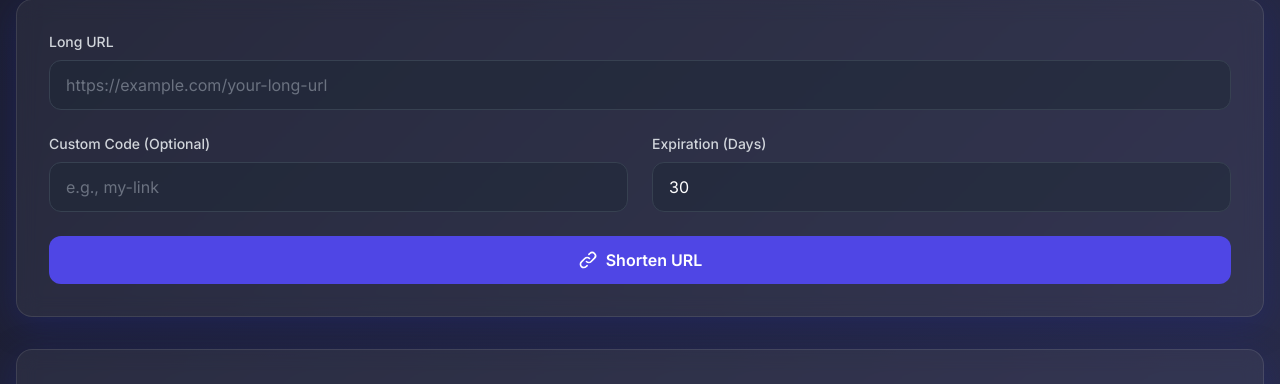
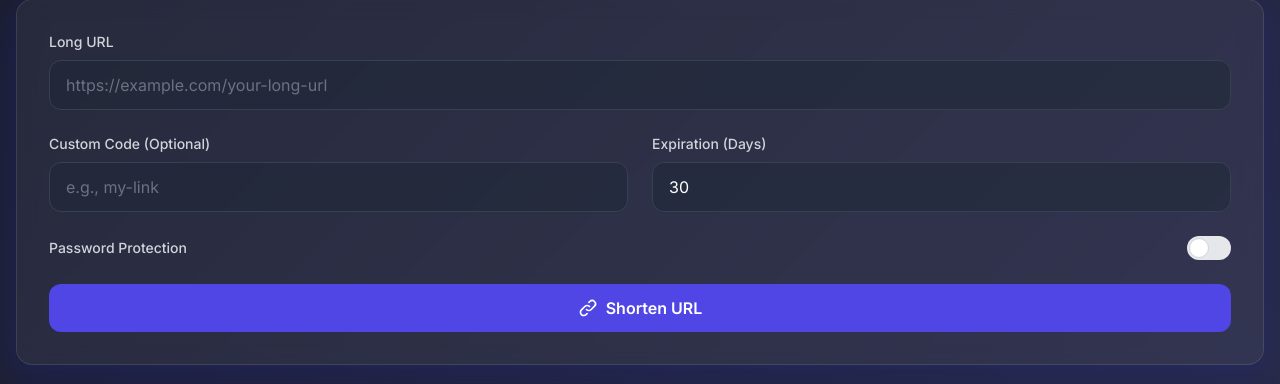
Before and after one commit to AchiReddy3154/url_shortener, a Flask app: page / in a window 1280 px wide. Shown: the part 245-629 px from the top of the page. Run offline with Flask 3, Linux system fonts and the light colour scheme; data that the repository does not hold is empty; some libraries are stand-ins or nearby versions.

Commit message:
Add password protection toggle and 6-digit PIN input for URLs

```diff
--- a/templates/index.html
+++ b/templates/index.html
@@ -119,6 +119,22 @@
                     </div>
                 </div>
 
+                <div>
+                    <div class="flex items-center justify-between mb-2">
+                        <label class="block text-sm font-medium text-gray-300">Password Protection</label>
+                        <label class="inline-flex items-center cursor-pointer">
+                            <input type="checkbox" id="enablePassword" class="sr-only peer">
+                            <div class="relative w-11 h-6 bg-gray-200 peer-focus:outline-none peer-focus:ring-4 peer-focus:ring-indigo-300 dark:peer-focus:ring-indigo-800 rounded-full peer dark:bg-gray-700 peer-checked:after:translate-x-full rtl:peer-checked:after:-translate-x-full peer-checked:after:border-white after:content-[''] after:absolute after:top-[2px] after:start-[2px] after:bg-white after:border-gray-300 after:border after:rounded-full after:h-5 after:w-5 after:transition-all dark:border-gray-600 peer-checked:bg-indigo-600"></div>
+                        </label>
+                    </div>
+                    <div id="passwordInputContainer" class="hidden">
+                        <input type="text" id="password" maxlength="6" pattern="[0-9]{6}"
+                            class="w-full px-4 py-3 rounded-xl bg-gray-800/50 border border-gray-700 text-white placeholder-gray-500 input-focus"
+                            placeholder="Enter 6-digit PIN">
+                        <p class="mt-1 text-sm text-gray-500 dark:text-gray-400">Enter a 6-digit PIN to protect your URL</p>
+                    </div>
+                </div>
+
                 <!-- Shorten Button -->
                 <button onclick="shortenUrl()"
                         class="w-full bg-indigo-600 hover:bg-indigo-700 text-white font-semibold py-3 px-6 rounded-xl button-hover flex items-center justify-center space-x-2">
@@ -198,6 +214,8 @@
             const longUrl = document.getElementById('longUrl').value;
             const customCode = document.getElementById('customCode').value;
             const expirationDays = parseInt(document.getElementById('expirationDays').value) || 30;
+            const enablePassword = document.getElementById('enablePassword').checked;
+            const password = enablePassword ? document.getElementById('password').value : undefined;
 
             if (!longUrl) {
                 showNotification('Please enter a URL', 'error');
@@ -213,7 +231,8 @@
                     body: JSON.stringify({
                         url: longUrl,
                         custom_code: customCode || undefined,
-                        expiration_days: expirationDays
+                        expiration_days: expirationDays,
+                        password: password
                     })
                 });
 
@@ -327,6 +346,22 @@
                 setTimeout(() => notification.remove(), 300);
             }, 3000);
         }
+
+        document.addEventListener('DOMContentLoaded', function() {
+            const enablePasswordCheckbox = document.getElementById('enablePassword');
+            const passwordInputContainer = document.getElementById('passwordInputContainer');
+            const passwordInput = document.getElementById('password');
+
+            enablePasswordCheckbox.addEventListener('change', function() {
+                passwordInputContainer.classList.toggle('hidden');
+                if (this.checked) {
+                    passwordInput.setAttribute('required', '');
+                } else {
+                    passwordInput.removeAttribute('required');
+                    passwordInput.value = '';
+                }
+            });
+        });
     </script>
 </body>
 </html>
```
